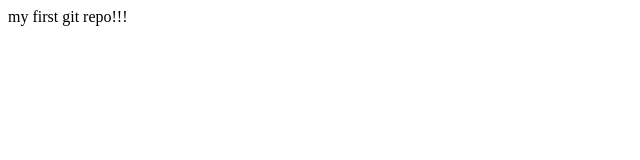
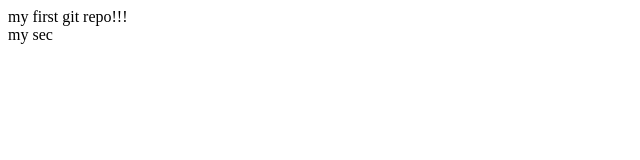
Before and after one commit to simchi7080/cars, a plain HTML site: page index.html in a window 1280 px wide. Shown: the full height of the page, 0-640 px from the left. Drawn offline with Linux system fonts and the light colour scheme.

Commit message:
Update index.html

```diff
--- a/index.html
+++ b/index.html
@@ -9,6 +9,7 @@
     <div>
         my first git repo!!!
     </div>
+    <div> my sec</div>
 
 </body>
 </html>
```
